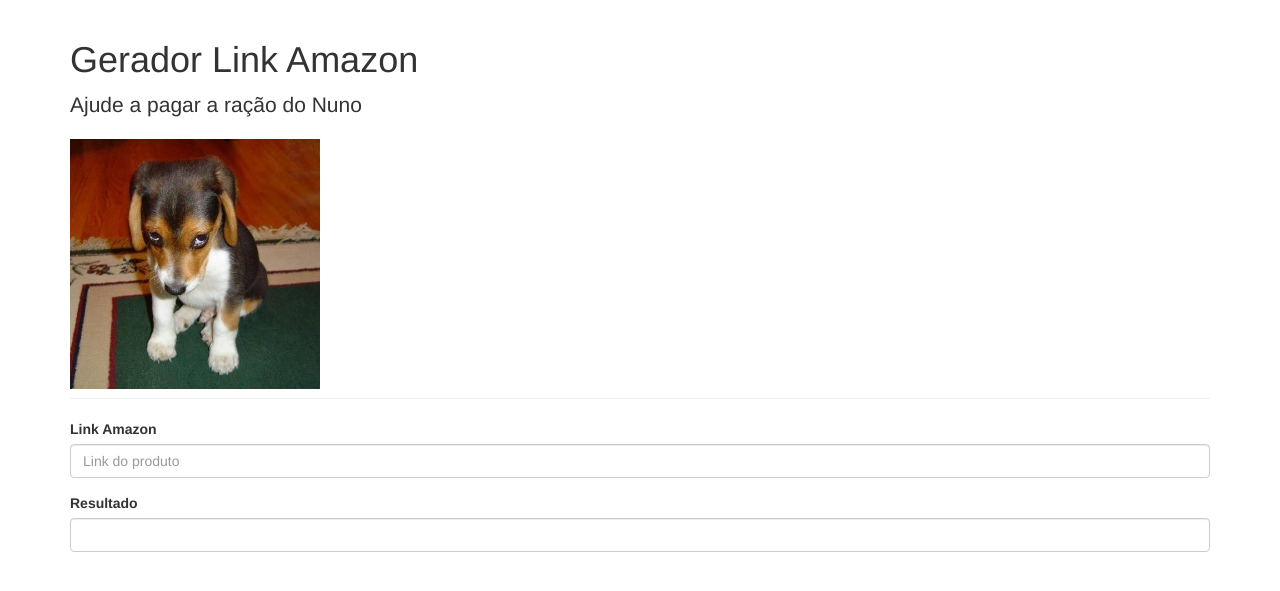
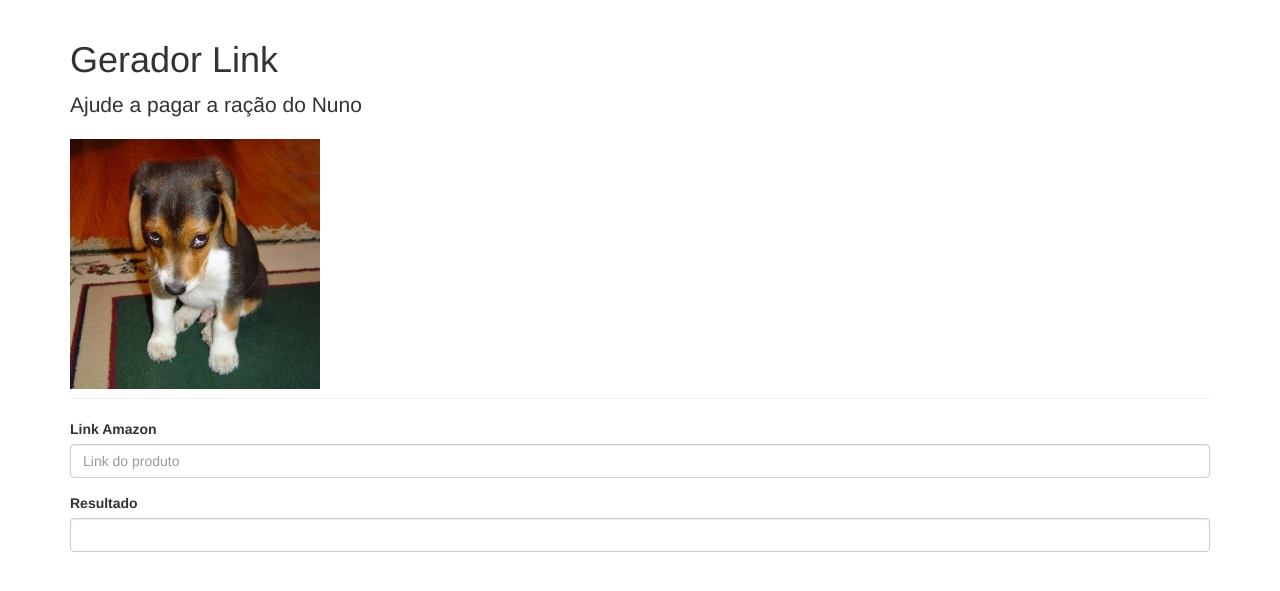
Before and after one commit to faoliveira/faoliveira.github.io, a Jekyll site: the page link/index.html, which Jekyll copies as it is, in a window 1280 px wide. Shown: the top 591 px of the page. Built offline with Jekyll 4.4.1, drawn with Linux system fonts in a browser that asks for light colours; nearby versions of some CDN libraries.

Commit message:
Update index.html

```diff
--- a/link/index.html
+++ b/link/index.html
@@ -19,7 +19,7 @@
   <!-- Add your site or application content here -->
     <div class="container">
         <div class="page-header">
-            <h1>Gerador Link Amazon</h1>
+            <h1>Gerador Link</h1>
             <p class="lead">Ajude a pagar a ração do Nuno</p>
             <img src="nuno.jpg" alt="Nuno" style="width:250px;height:250px;">
         </div>
```
Also changed, not shown: other parts of link/index.html (+1 -1 lines).
